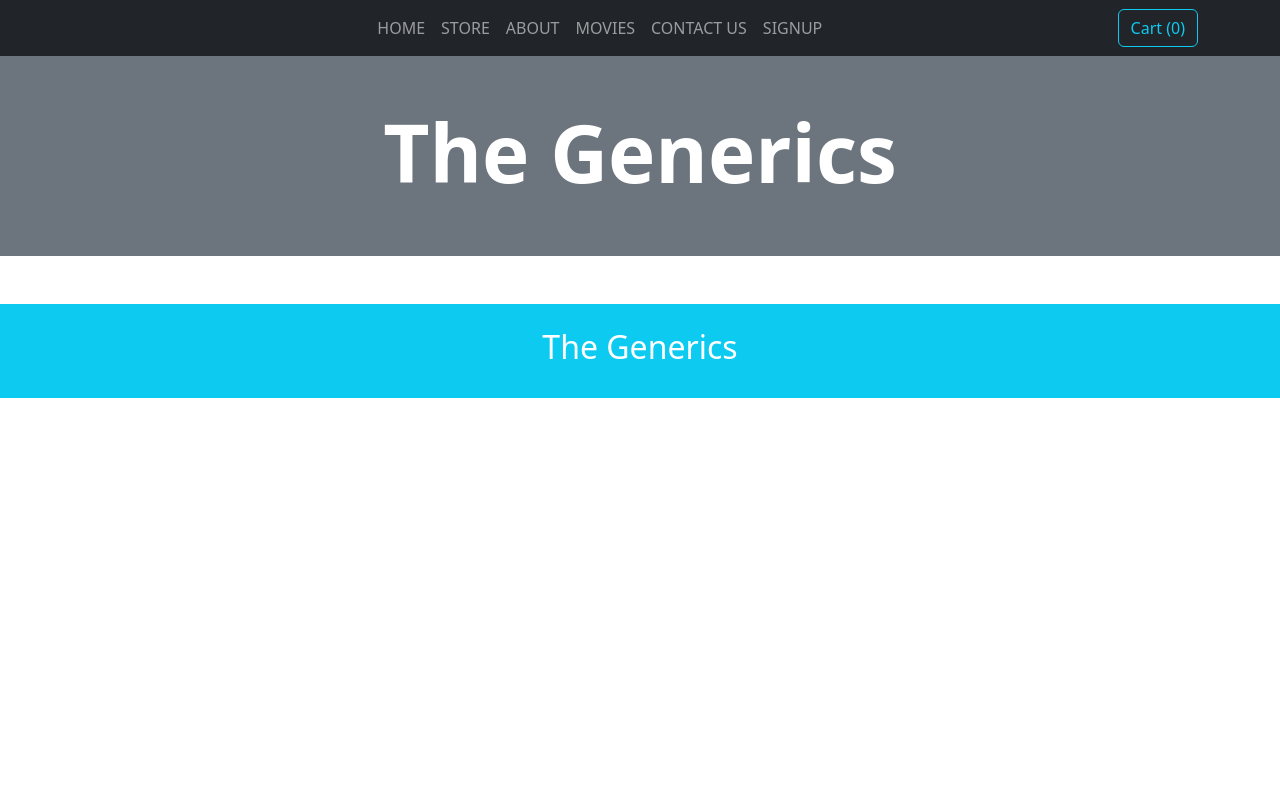
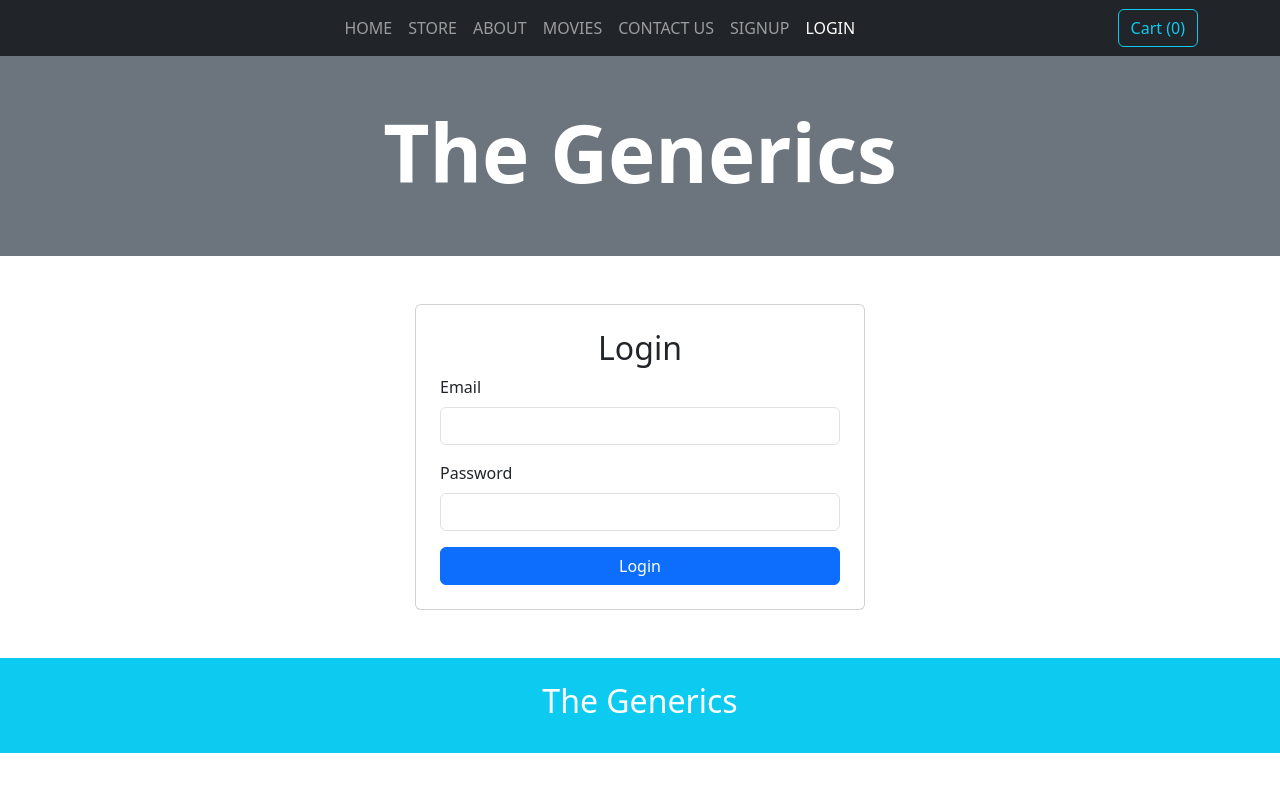
Before and after one commit to student-akram/E-Commerce-Sharpner-Assignment-, a React (Vite) app: page /login in a window 1280 px wide. Shown: the top 792 px of the page. Built offline with nearby package versions, Linux system fonts and the light colour scheme.

Commit message:
Login Page

```diff
--- a/src/App.jsx
+++ b/src/App.jsx
@@ -12,6 +12,7 @@ import Movies from "./pages/Movies";
 import ContactUs from "./pages/ContactUs";
 import ProductDetails from "./pages/ProductDetails";
 import Auth from "./pages/Auth";
+import Login from "./pages/Login";
 
 function App() {
   const [showCart, setShowCart] = useState(false);
@@ -62,6 +63,10 @@ function App() {
   path="/auth"
   element={<Auth />}
 />
+<Route
+  path="/login"
+  element={<Login />}
+/>
 </Routes>
 
       <Cart
--- a/src/components/Header/Header.jsx
+++ b/src/components/Header/Header.jsx
@@ -58,6 +58,12 @@ const Header = ({ openCart }) => {
 >
   SIGNUP
 </Nav.Link>
+<Nav.Link
+  as={NavLink}
+  to="/login"
+>
+  LOGIN
+</Nav.Link>
 
 </Nav>
 
--- /dev/null
+++ b/src/pages/Login.jsx
@@ -0,0 +1,140 @@
+import { useState } from "react";
+import {
+  Container,
+  Card,
+  Form,
+  Button,
+} from "react-bootstrap";
+
+const Login = () => {
+  const [email, setEmail] =
+    useState("");
+
+  const [password, setPassword] =
+    useState("");
+
+  const [isLoading, setIsLoading] =
+    useState(false);
+
+  const loginHandler = async (
+    event
+  ) => {
+    event.preventDefault();
+
+    setIsLoading(true);
+
+    try {
+      const response =
+        await fetch(
+          "https://identitytoolkit.googleapis.com/v1/accounts:signInWithPassword?key=AIzaSyBwZfd5tc5HS1LtC9_J9Mb62JyRtxEOpXA",
+          {
+            method: "POST",
+
+            headers: {
+              "Content-Type":
+                "application/json",
+            },
+
+            body: JSON.stringify({
+              email,
+              password,
+              returnSecureToken: true,
+            }),
+          }
+        );
+
+      const data =
+        await response.json();
+
+      if (!response.ok) {
+        throw new Error(
+          "Authentication Failed"
+        );
+      }
+
+      console.log(
+        "TOKEN:",
+        data.idToken
+      );
+
+      alert(
+        "Login Successful"
+      );
+
+    } catch (error) {
+      alert(error.message);
+    }
+
+    setIsLoading(false);
+  };
+
+  return (
+    <Container className="mt-5">
+      <Card
+        className="p-4 mx-auto"
+        style={{
+          maxWidth: "450px",
+        }}
+      >
+        <h2 className="text-center">
+          Login
+        </h2>
+
+        <Form
+          onSubmit={
+            loginHandler
+          }
+        >
+          <Form.Group className="mb-3">
+            <Form.Label>
+              Email
+            </Form.Label>
+
+            <Form.Control
+              type="email"
+              value={email}
+              onChange={(e) =>
+                setEmail(
+                  e.target.value
+                )
+              }
+            />
+          </Form.Group>
+
+          <Form.Group className="mb-3">
+            <Form.Label>
+              Password
+            </Form.Label>
+
+            <Form.Control
+              type="password"
+              value={password}
+              onChange={(e) =>
+                setPassword(
+                  e.target.value
+                )
+              }
+            />
+          </Form.Group>
+
+          {!isLoading && (
+            <Button
+              type="submit"
+              className="w-100"
+            >
+              Login
+            </Button>
+          )}
+
+          {isLoading && (
+            <p className="text-center">
+              Sending request...
+            </p>
+          )}
+        </Form>
+      </Card>
+    </Container>
+  );
+};
+
+export default Login;
```
